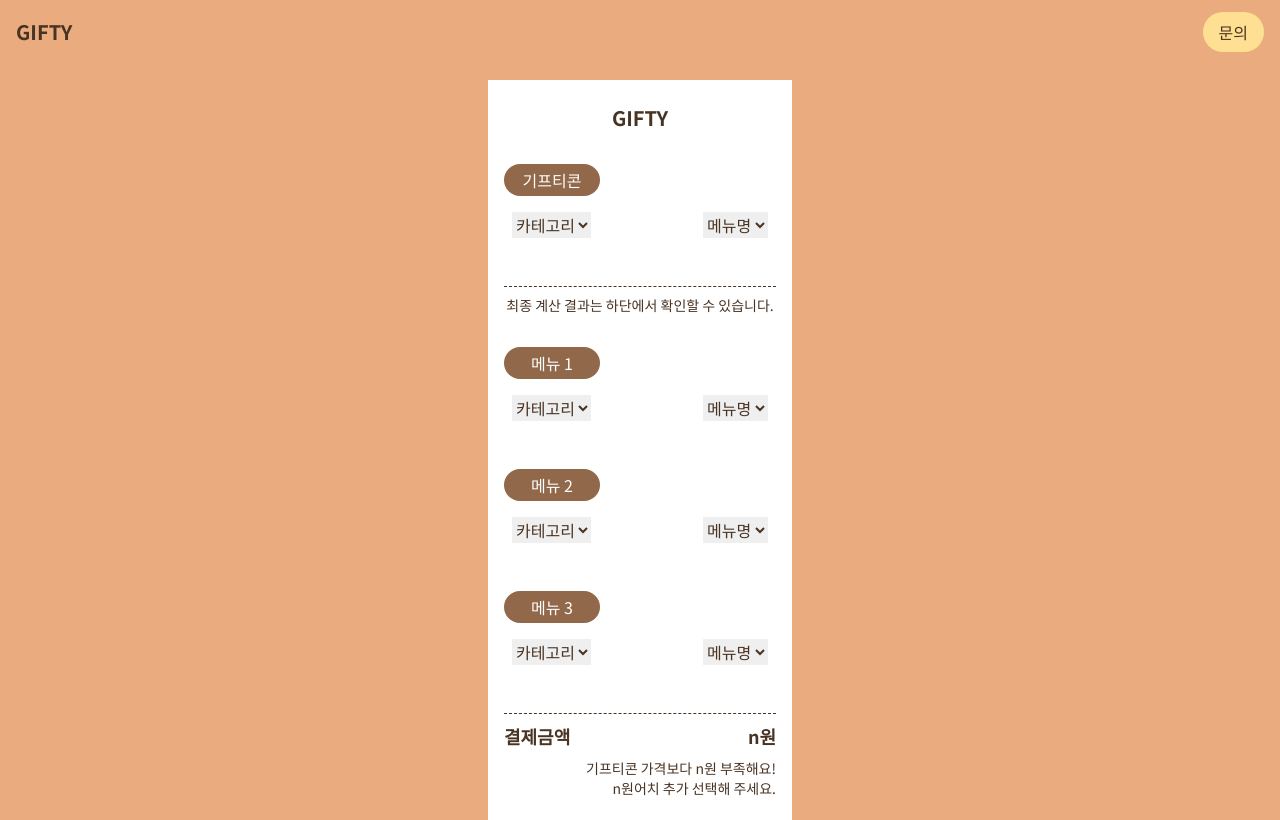
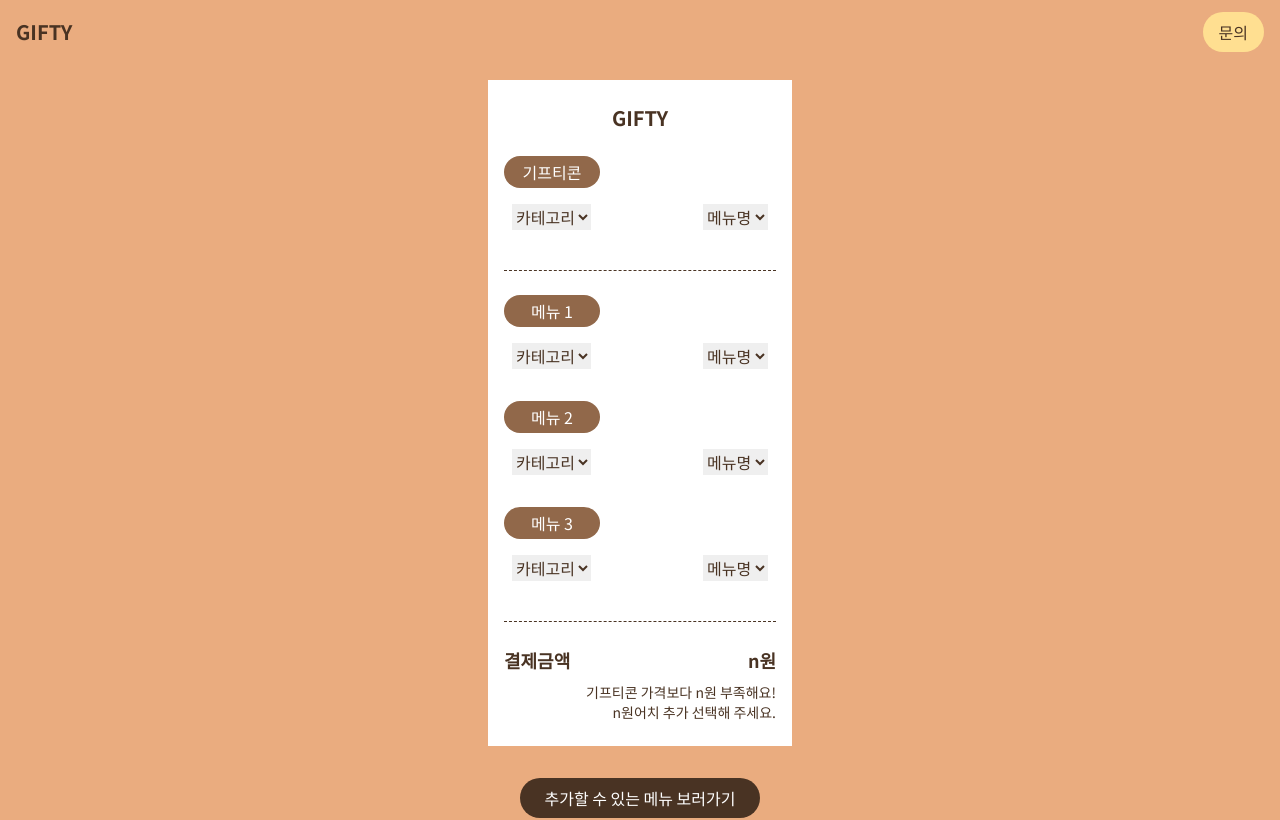
Before and after one commit to cloudIris75/gifty-nextjs, a Next.js app: page /brands/1/calculator in a window 1280 px wide. Shown: the top 820 px of the page. Built offline with nearby package versions, Linux system fonts and the light colour scheme.

Commit message:
Design: dashed-line 추가

```diff
--- a/src/pages/brands/[brandName]/calculator.tsx
+++ b/src/pages/brands/[brandName]/calculator.tsx
@@ -13,7 +13,7 @@ const Calculator: React.FC = () => {
     <>
       <Navbar />
       <main className="flex flex-col items-center mx-8 my-4 pb-8 space-y-8">
-        <div className="flex flex-col space-y-8 px-4 py-6 bg-white w-full sm:w-2/3 md:w-1/2 lg:w-1/4">
+        <div className="flex flex-col space-y-6 px-4 py-6 bg-white w-full sm:w-2/3 md:w-1/2 lg:w-1/4">
           <h3 className="text-coffee-400 text-center font-bold text-xl">
             GIFTY
           </h3>
@@ -21,12 +21,7 @@ const Calculator: React.FC = () => {
             <h3 className="title-container">기프티콘</h3>
             <Container />
           </div>
-          <div className="flex flex-col space-y-2 items-center w-full">
-            <hr className="border-dashed border-coffee-400 w-full" />
-            <p className="text-coffee-400 text-sm">
-              최종 계산 결과는 하단에서 확인할 수 있습니다.
-            </p>
-          </div>
+          <div className="flex flex-col space-y-4 dashed-line">
             <div>
               <h3 className="title-container">메뉴 1</h3>
               <Container />
@@ -39,8 +34,8 @@ const Calculator: React.FC = () => {
               <h3 className="title-container">메뉴 3</h3>
               <Container />
             </div>
-          <div className="flex flex-col w-full text-right">
-            <hr className="border-dashed border-coffee-400 w-full mb-2" />
+          </div>
+          <div className="flex flex-col w-full text-right dashed-line">
             <div className="flex justify-between font-bold text-lg mb-2">
               <p className="text-coffee-400">결제금액</p>
               <p className="text-coffee-400">n원</p>
--- a/src/styles/globals.css
+++ b/src/styles/globals.css
@@ -17,4 +17,7 @@ html {
   .title-container {
     @apply text-center bg-coffee-300 rounded-3xl w-24 py-1;
   }
+  .dashed-line {
+    @apply border-t border-dashed border-coffee-400 pt-6;
+  }
 }
```
Lines whose indentation alone changed are shown as unchanged.
